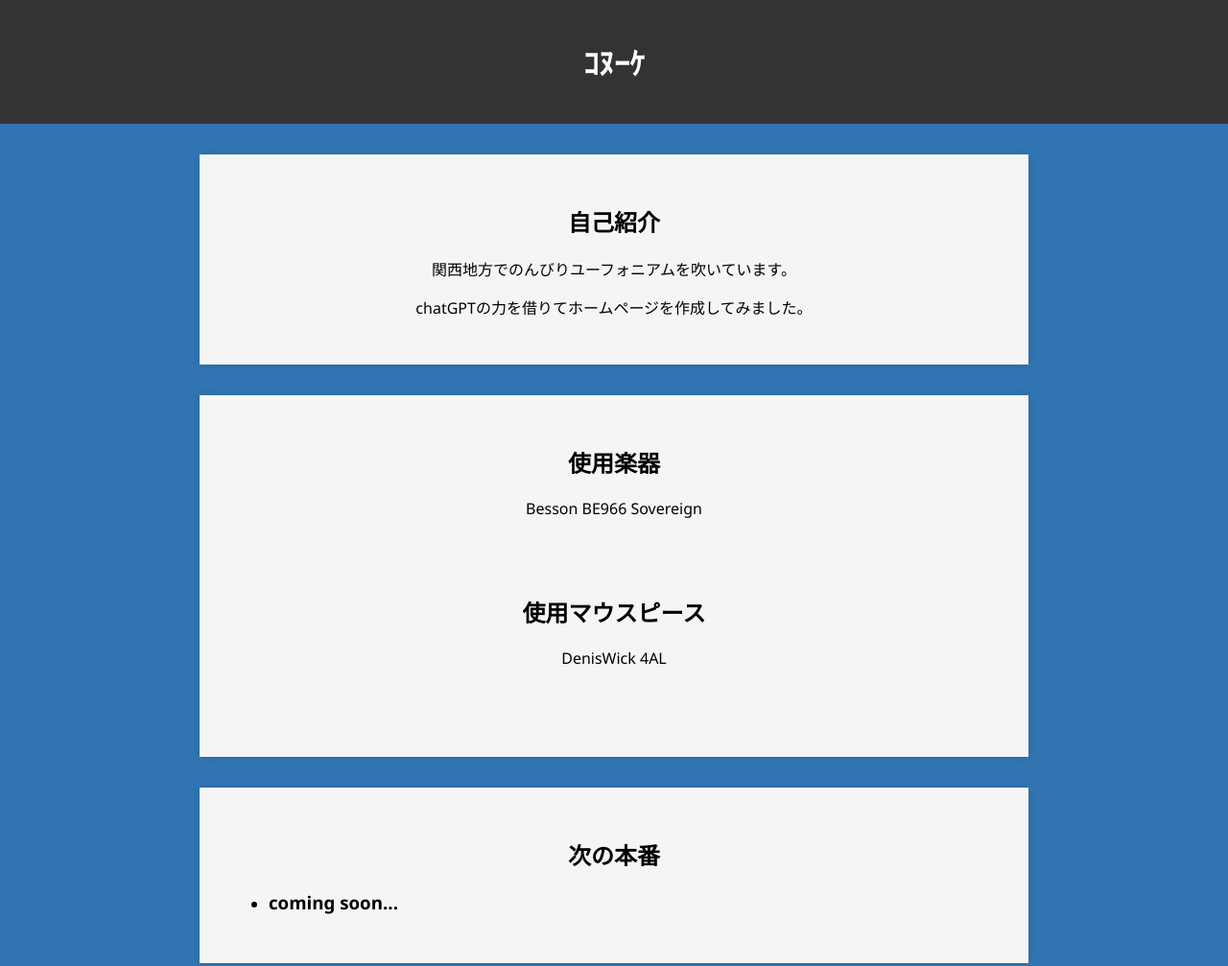
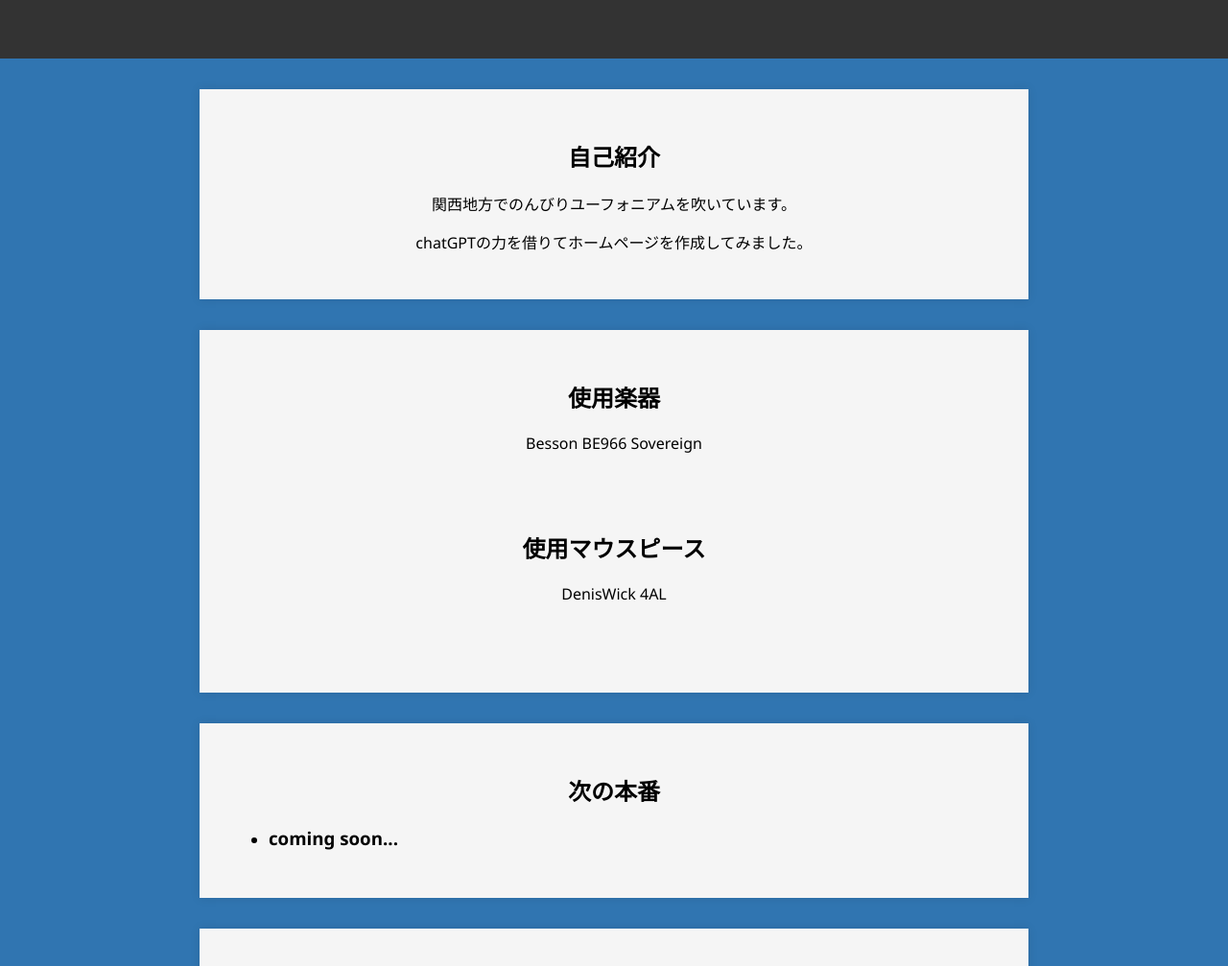
Before and after one commit to K-sv966/K-sv966.github.io, a plain HTML site: page index.html in a window 1280 px wide. Shown: the top 1007 px of the page at 96% size. Drawn offline with Linux system fonts and the light colour scheme.

Commit message:
更新 index.html
ヘッダー文字を消去

```diff
--- a/index.html
+++ b/index.html
@@ -5,14 +5,13 @@
     <meta charset="UTF-8">
     <meta name="viewport" content="width=device-width, initial-scale=1.0">
     <link rel="stylesheet" href="css/style.css">
-    <title>ｺﾇｰｹwebサイト</title>
+    <title>index</title>
 </head>
 
 <body>
 
     <header>
-        <h1>ｺﾇｰｹ</h1>
-        <!-- <p>※chatGPTと一緒に作成しました</p> -->
+        <h1></h1>
     </header>
 
     <section id="introduction">
```
